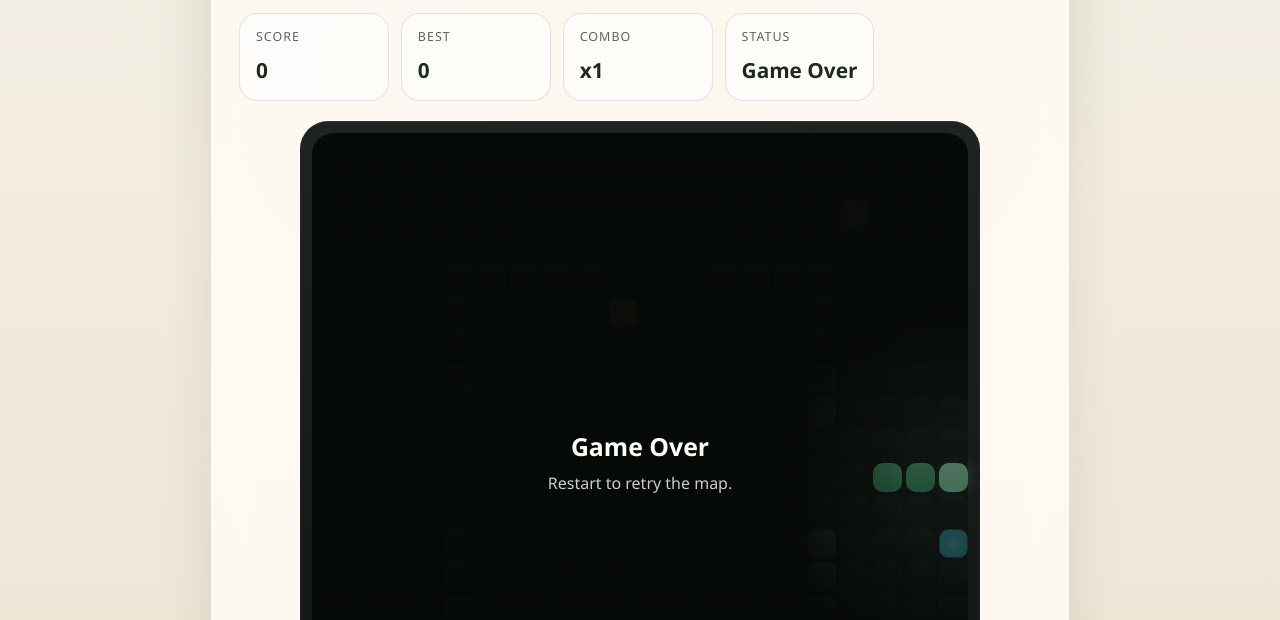
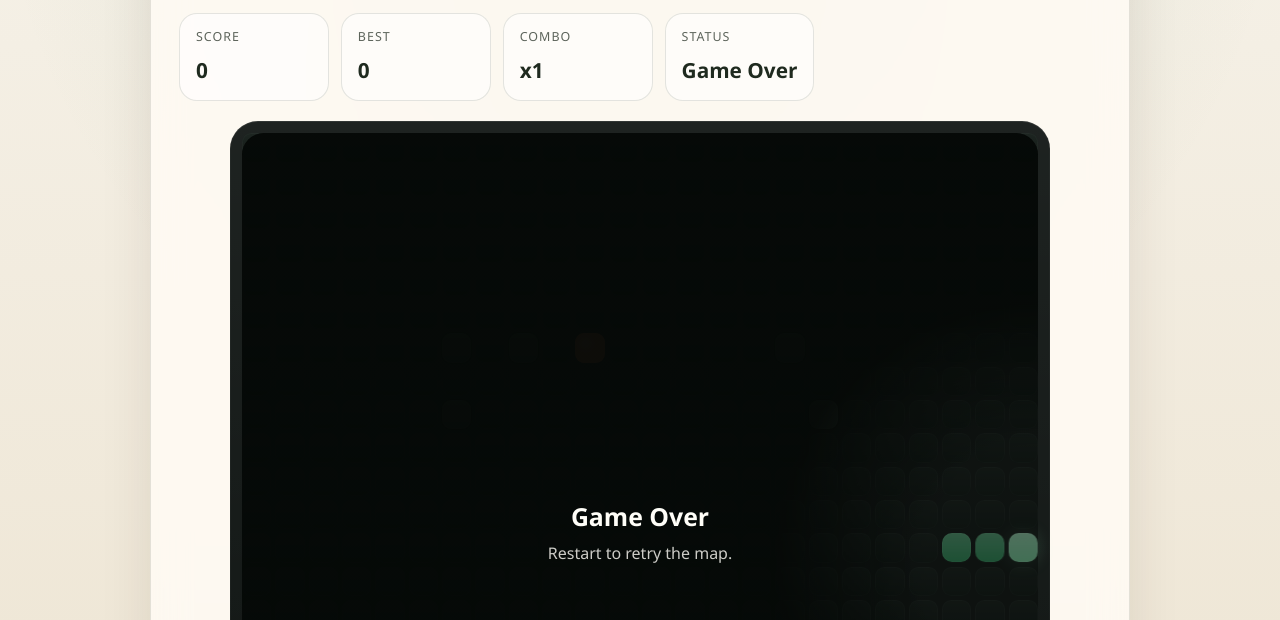
Before and after one commit to Researcherli/Codex, a website with bundled scripts: page snake/index.html in a window 1280 px wide. Shown: the part 180-800 px from the top of the page. Built offline with nearby package versions, Linux system fonts and the light colour scheme.

```diff
--- a/snake/src/game.js
+++ b/snake/src/game.js
@@ -1,5 +1,5 @@
-export const BOARD_COLUMNS = 20;
-export const BOARD_ROWS = 20;
+export const BOARD_COLUMNS = 24;
+export const BOARD_ROWS = 24;
 export const TICK_MS = 150;
 export const MIN_TICK_MS = 65;
 export const INPUT_BUFFER_LIMIT = 3;
@@ -7,8 +7,10 @@
 export const COMBO_WINDOW_TICKS = 8;
 export const SUPER_FOOD_LIFETIME = 30;
 export const POISON_LIFETIME = 26;
-export const SUPER_FOOD_CHANCE = 0.15;
-export const POISON_CHANCE = 0.1;
+export const SUPER_FOOD_CHANCE = 0.05;
+export const POISON_CHANCE = 0.035;
+export const SPECIAL_SPAWN_INTERVAL = 6;
+export const WORMHOLE_PAIR_CHANCE = 0.28;
 export const DASH_DRAIN_TICKS = 4;
 export const DASH_SCORE_DRAIN = 1;
 
@@ -90,14 +92,14 @@
   const centerX = Math.floor(columns / 2);
   const centerY = Math.floor(rows / 2);
 
-  for (let y = 2; y < rows - 2; y += 1) {
-    if (Math.abs(y - centerY) > 2) {
+  for (let y = 4; y < rows - 4; y += 2) {
+    if (Math.abs(y - centerY) > 3) {
       positions.push({ x: centerX, y });
     }
   }
 
-  for (let x = 2; x < columns - 2; x += 1) {
-    if (Math.abs(x - centerX) > 2) {
+  for (let x = 4; x < columns - 4; x += 2) {
+    if (Math.abs(x - centerX) > 3) {
       positions.push({ x, y: centerY });
     }
   }
@@ -107,22 +109,22 @@
 
 function createRingObstacles(columns, rows) {
   const positions = [];
-  const left = 4;
-  const right = columns - 5;
-  const top = 4;
-  const bottom = rows - 5;
+  const left = 6;
+  const right = columns - 7;
+  const top = 6;
+  const bottom = rows - 7;
   const gapX = Math.floor(columns / 2);
   const gapY = Math.floor(rows / 2);
 
-  for (let x = left; x <= right; x += 1) {
-    if (Math.abs(x - gapX) > 1) {
+  for (let x = left; x <= right; x += 2) {
+    if (Math.abs(x - gapX) > 2) {
       positions.push({ x, y: top });
       positions.push({ x, y: bottom });
     }
   }
 
-  for (let y = top + 1; y < bottom; y += 1) {
-    if (Math.abs(y - gapY) > 1) {
+  for (let y = top + 2; y < bottom; y += 2) {
+    if (Math.abs(y - gapY) > 2) {
       positions.push({ x: left, y });
       positions.push({ x: right, y });
     }
@@ -276,6 +278,10 @@
 }
 
 function createWormholes({ columns, rows, snake, obstacles }, random) {
+  if (random() >= WORMHOLE_PAIR_CHANCE) {
+    return [];
+  }
+
   const blocked = createBlockedSet({ snake, obstacles });
   const first = pickFreeCell(columns, rows, blocked, random);
 
@@ -333,31 +339,9 @@
     entityId = createdFood.nextEntityId;
   }
 
-  const superSpawn = spawnEntityIfNeeded(
-    ENTITY_TYPES.SUPER_FOOD,
-    SUPER_FOOD_LIFETIME,
-    SUPER_FOOD_CHANCE,
-    stateLike,
+  return {
     entities,
-    entityId,
-    random
-  );
-  entities = superSpawn.entities;
-  entityId = superSpawn.nextEntityId;
-
-  const poisonSpawn = spawnEntityIfNeeded(
-    ENTITY_TYPES.POISON,
-    POISON_LIFETIME,
-    POISON_CHANCE,
-    stateLike,
-    entities,
-    entityId,
-    random
-  );
-
-  return {
-    entities: poisonSpawn.entities,
-    nextEntityId: poisonSpawn.nextEntityId
+    nextEntityId: entityId
   };
 }
 
@@ -737,6 +721,9 @@
     obstacles: state.obstacles,
     wormholes: state.wormholes
   };
+  const shouldRollSpecialSpawn =
+    consumedEntity != null ||
+    (state.tick + 1) % SPECIAL_SPAWN_INTERVAL === 0;
 
   if (!findEntityByKind(entities, ENTITY_TYPES.FOOD)) {
     const blocked = createBlockedSet({
@@ -754,6 +741,7 @@
     }
   }
 
+  if (shouldRollSpecialSpawn) {
     const superSpawn = spawnEntityIfNeeded(
       ENTITY_TYPES.SUPER_FOOD,
       SUPER_FOOD_LIFETIME,
@@ -777,6 +765,7 @@
     );
     entities = poisonSpawn.entities;
     nextEntityId = poisonSpawn.nextEntityId;
+  }
 
   return {
     ...state,
--- a/snake/src/main.js
+++ b/snake/src/main.js
@@ -223,7 +223,7 @@
   const headPosition = getCellPixelPosition(state.snake[0], metrics);
   boardSceneElement.style.setProperty("--fog-x", `${headPosition.x + headPosition.width / 2}px`);
   boardSceneElement.style.setProperty("--fog-y", `${headPosition.y + headPosition.height / 2}px`);
-  boardSceneElement.style.setProperty("--fog-radius", `${Math.max(headPosition.width * 5.5, 180)}px`);
+  boardSceneElement.style.setProperty("--fog-radius", `${Math.max(headPosition.width * 8, 260)}px`);
 }
 
 function renderStatus() {
--- a/snake/src/styles.css
+++ b/snake/src/styles.css
@@ -58,7 +58,7 @@
 }
 
 .game-card {
-  width: min(100%, 860px);
+  width: min(100%, 980px);
   display: grid;
   gap: 20px;
   padding: 28px;
@@ -111,7 +111,7 @@
   display: grid;
   grid-template-columns: repeat(auto-fit, minmax(116px, 1fr));
   gap: 12px;
-  min-width: min(100%, 520px);
+  min-width: min(100%, 560px);
 }
 
 .status-item {
@@ -142,9 +142,9 @@
 .board-scene {
   --fog-x: 50%;
   --fog-y: 50%;
-  --fog-radius: 180px;
+  --fog-radius: 260px;
   position: relative;
-  width: min(100%, 680px);
+  width: min(100%, 820px);
   aspect-ratio: 1;
   margin: 0 auto;
 }
@@ -159,8 +159,8 @@
     radial-gradient(
       circle var(--fog-radius) at var(--fog-x) var(--fog-y),
       rgba(255, 255, 255, 0.02) 0,
-      rgba(255, 255, 255, 0.02) 34%,
-      rgba(5, 8, 6, 0.18) 52%,
+      rgba(255, 255, 255, 0.02) 42%,
+      rgba(5, 8, 6, 0.18) 60%,
       rgba(5, 8, 6, 0.92) 100%
     );
   pointer-events: none;
```
Also changed, not shown: snake/tests/game.test.js (+26 -0 lines). Lines whose indentation alone changed are shown as unchanged.
